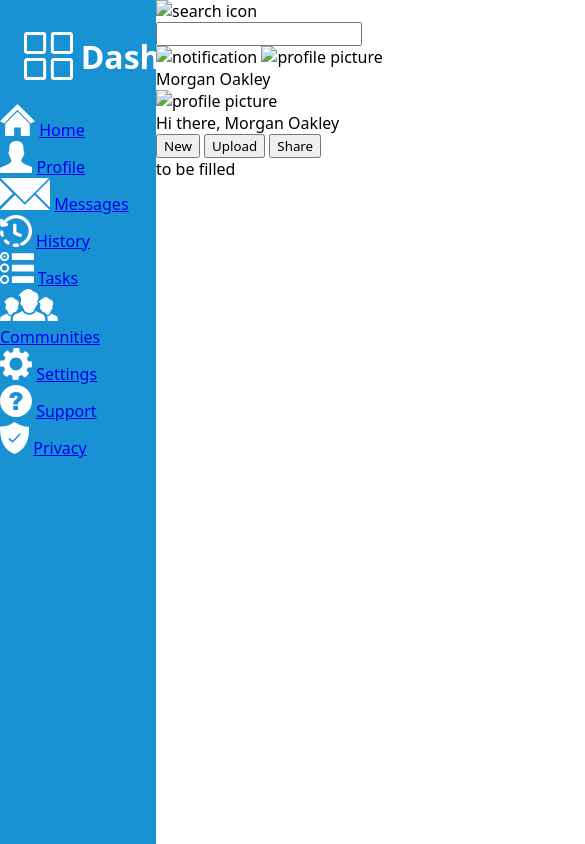
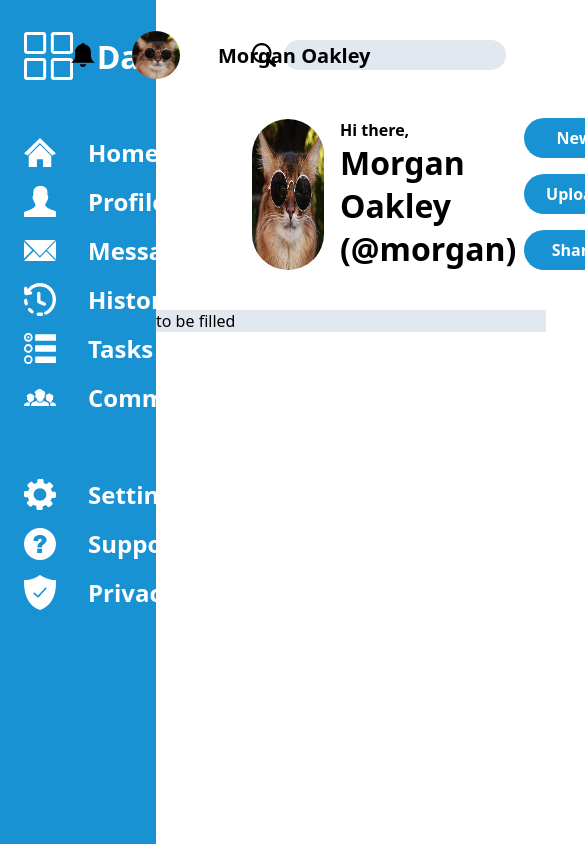
Before and after one commit to CFisher21/Admin-Dashboard, a plain HTML site: page index.html in a window 390 px wide. Shown: the top 844 px of the page, 585 px wide, since content can reach past the window. Drawn offline with Linux system fonts and the light colour scheme.

Commit message:
Got the header of the site working. Main still needs to be filled out, going to look over how gird works again before I write the HTML out for it. No work has been done for this to work on mobile yet.

```diff
--- a/index.html
+++ b/index.html
@@ -17,61 +17,67 @@
             <nav class="nav">
                 <div class="nav-item">
                     <img src="/icons/home.svg" alt="home icon" class="icon">
-                    <a href="#">Home</a>
+                    <a href="#" class="nav-title">Home</a>
                 </div>
                 <div class="nav-item">
                     <img src="/icons/profile.svg" alt="profile icon" class="icon">
-                    <a href="#">Profile</a>
+                    <a href="#" class="nav-title">Profile</a>
                 </div>
                 <div class="nav-item">
                     <img src="/icons/message.svg" alt="messages icon" class="icon">
-                    <a href="#">Messages</a>
+                    <a href="#" class="nav-title">Messages</a>
                 </div>
                 <div class="nav-item">
                     <img src="/icons/history.svg" alt="history icon" class="icon">
-                    <a href="#">History</a>
+                    <a href="#" class="nav-title">History</a>
                 </div>
                 <div class="nav-item">
                     <img src="/icons/task.svg" alt="tasks icon" class="icon">
-                    <a href="#">Tasks</a>
+                    <a href="#" class="nav-title">Tasks</a>
                 </div>
                 <div class="nav-item">
                     <img src="/icons/communities.svg" alt="communities icon" class="icon">
-                    <a href="#">Communities</a>
+                    <a href="#" class="nav-title">Communities</a>
                 </div>
-                <div class="nav-item">
+                <div class="nav-item settings">
                     <img src="/icons/setting.svg" alt="settings icons" class="icon">
-                    <a href="#">Settings</a>
+                    <a href="#" class="nav-title">Settings</a>
                 </div>
                 <div class="nav-item">
                     <img src="/icons/support.svg" alt="support icon" class="icon">
-                    <a href="#">Support</a>
+                    <a href="#" class="nav-title">Support</a>
                 </div>
                 <div class="nav-item">
                     <img src="/icons/privacy.svg" alt="privacy icon" class="icon">
-                    <a href="#">Privacy</a>
+                    <a href="#" class="nav-title">Privacy</a>
                 </div>
             </nav>
         </div>
         <div class="main">
             <div class="main-head">
                 <div class="top-head">
-                    <img src="" alt="search icon">
-                    <input type="search">
-                    <img src="" alt="notification">
-                    <img src="" alt="profile picture">
-                    <span>Morgan Oakley</span>
+                    <img src="/icons/search.svg" alt="search icon" class="icon2">
+                    <input type="search" class="search">
+                    <div class="right-side">
+                        <img src="/icons/notification.svg" alt="notification" class="icon2 bell">
+                        <img src="/icons/cat.jpg" alt="profile picture" class="profile-picture">
+                        <span class="name1">Morgan Oakley</span>
+                    </div>
                 </div>
                 <div class="bottom-head">
-                    <img src="" alt="profile picture">
-                    <div class="stacked">
-                        <span>Hi there,</span>
-                        <span>Morgan Oakley</span>
+                    <div class="item1">
+                        <img src="/icons/cat.jpg" alt="profile picture" class="profile-picture-1">
+                        <div class="stacked">
+                            <span class="name2">Hi there,</span>
+                            <span class="name3">Morgan Oakley (@morgan)</span>
+                        </div>
                     </div>
-                    <div class="buttons">
-                        <button>New</button>
-                        <button>Upload</button>
-                        <button>Share</button>
+                    <div class="item2">
+                        <div class="buttons">
+                            <button class="button">New</button>
+                            <button class="button">Upload</button>
+                            <button class="button">Share</button>
+                        </div>
                     </div>
                 </div>
             </div>
--- a/styles.css
+++ b/styles.css
@@ -9,13 +9,9 @@
     flex-direction: row;
 }
 
-.main {
-
-}
-
 .nav-side {
     background-color: #1992D4;
-    width:  min(400px, 40vw);
+    width:  min(350px, 40vw);
     height: 100vh;
 }
 
@@ -37,14 +33,140 @@
     color: white;
     font-size: 2rem;
     text-align: center;
+    margin-left: 16px;
 }
 
 .nav {
     display: flex;
     flex-direction: column;
+    margin: 24px;
+    margin-top: 48px;
+}
+
+.nav-item {
+    display: flex;
+    justify-content: flex-start;
+    align-items: center;
+}
+
+.nav-title {
+    margin: 8px;
+    margin-left: 32px;
+    text-decoration: none;
+    font-weight: 600;
+    color: white;
+    font-size: 24px;
+    cursor: pointer;
 }
 
 .icon {
-    height: 2rem;
+    width: 2rem;
     filter: invert(100%) sepia(96%) saturate(0%) hue-rotate(124deg) brightness(105%) contrast(105%);
 }
+.icon2 {
+    width: 1.5rem;
+}
+
+.settings {
+    margin-top: 48px;
+}
+
+.main-head {
+    padding: 32px;
+    background-color: white;
+    width: 100%;
+}
+
+.top-head {
+    display: flex;
+    align-items: center;
+    margin-left: 64px;
+}
+
+.main {
+    width: 100%;
+}
+
+.search {
+    width: 500px;
+    height: 30px;
+    border-radius: 16px;
+    border: none;
+    margin: 8px;
+    background-color:  #E2E8F0;
+}
+
+.profile-picture {
+    width: 48px;
+    border-radius: 32px;
+}
+
+.profile-picture-1 {
+    width: 72px;
+    border-radius: 64px;
+}
+
+.bottom-head {
+    display: flex;
+    flex-direction: row;
+    justify-content: space-between;
+    align-items: center;
+    margin-left: 64px;
+    margin-top: 32px;
+    margin-right: 64px;
+}
+
+.stacked {
+    display: flex;
+    flex-direction: column;
+    justify-content: center;
+    margin-left: 16px;
+}
+
+.right-side {
+    display: flex;
+    align-items: center;
+    justify-content: space-between;
+    position: absolute;
+    right: 5%;
+    width: 300px;
+}
+.name1 {
+    font-weight: 700;
+    color: black;
+    font-size: 20px;
+}
+
+.name2 {
+    font-weight: 700;
+    color: black;
+    font-size: 16px;
+}
+
+.name3 {
+    font-weight: 700;
+    color: black;
+    font-size: 32px;
+}
+
+.item1 {
+    display: flex;
+    flex-direction: row;
+}
+
+.button {
+    height: 40px;
+    width: 100px;
+    border-radius: 32px;
+    border: none;
+    background-color: #1992D4;
+    color: white;
+    font-size: 16px;
+    font-weight: 600;
+    margin: 8px;
+    cursor: pointer;
+}
+
+.main-bottom {
+    background-color: #E2E8F0;
+}
```
Also changed, not shown: icons/cat.jpg (added), icons/notification.svg (added), icons/search.svg (added).
